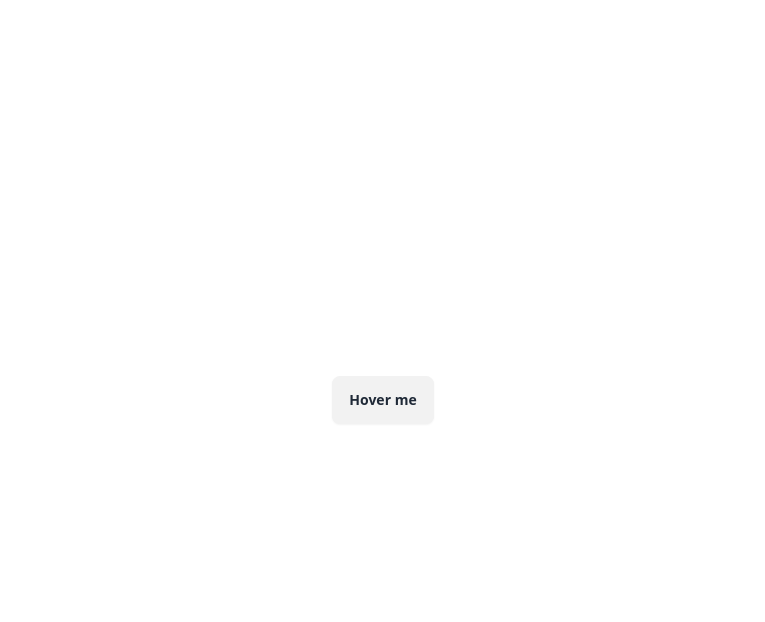
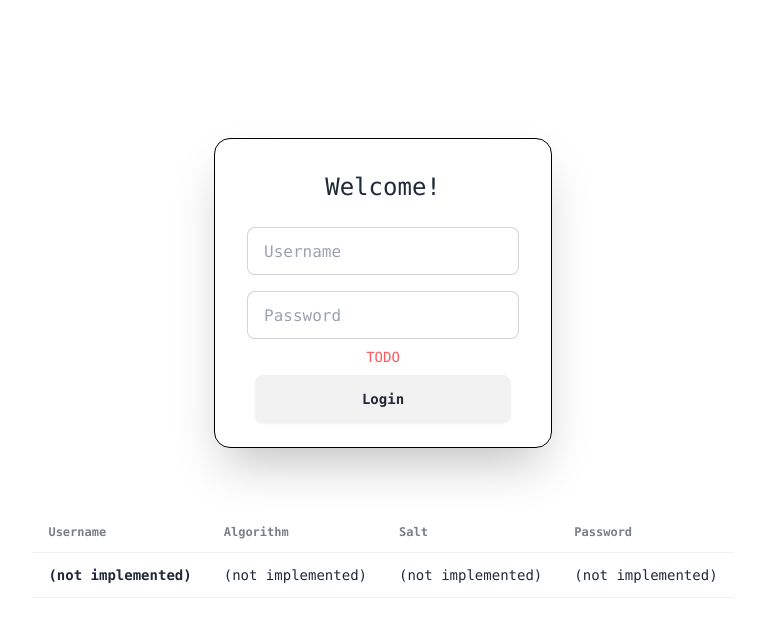
Before and after one commit to vanfossen/eduhash, a Vue app: page / in a window 1280 px wide. Shown: the top 622 px of the page, without its empty margins (257-1022 px from the left). Built offline with nearby package versions, Linux system fonts and the light colour scheme.

Commit message:
simple ui setup, no interactivity

```diff
--- a/src/App.vue
+++ b/src/App.vue
@@ -1,10 +1,20 @@
-<script setup lang="ts"></script>
+<!-- App.vue -->
+<script setup lang="ts">
+// vue and other libraries
+// TODO
+
+// components
+import Crypto from "./components/Crypto.vue";
+import Login from "./components/Login.vue";
+
+// variables
+// TODO
+</script>
 
 <template>
-  <div class="flex grow items-center justify-center">
-    <div className="tooltip" data-tip="hello">
-      <button className="btn">Hover me</button>
-    </div>
+  <div class="flex grow flex-col items-center justify-center">
+    <Login />
+    <Crypto />
   </div>
 </template>
 
--- /dev/null
+++ b/src/components/Crypto.vue
@@ -0,0 +1,26 @@
+<script setup lang="ts"></script>
+
+<template>
+  <div class="overflow-x-auto">
+    <table class="table my-16 font-mono">
+      <thead>
+        <tr>
+          <th>Username</th>
+          <th>Algorithm</th>
+          <th>Salt</th>
+          <th>Password</th>
+        </tr>
+      </thead>
+      <tbody>
+        <tr>
+          <th>(not implemented)</th>
+          <td>(not implemented)</td>
+          <td>(not implemented)</td>
+          <td>(not implemented)</td>
+        </tr>
+      </tbody>
+    </table>
+  </div>
+</template>
+
+<style scoped></style>
--- /dev/null
+++ b/src/components/Login.vue
@@ -0,0 +1,34 @@
+<!-- Login.vue -->
+<script setup lang="ts"></script>
+
+<template>
+  <div
+    class="flex flex-col items-center rounded-2xl border border-black px-8 py-4 font-mono shadow-2xl"
+  >
+    <h1 class="mx-2 my-4 text-2xl">Welcome!</h1>
+
+    <!-- username -->
+    <input
+      id="username"
+      type="text"
+      placeholder="Username"
+      class="input input-bordered m-2 w-full max-w-xs"
+    />
+
+    <!-- password -->
+    <input
+      id="password"
+      type="password"
+      placeholder="Password"
+      class="input input-bordered m-2 w-full max-w-xs"
+    />
+
+    <!-- Display error message -->
+    <p class="text-sm text-error">TODO</p>
+
+    <!-- login -->
+    <button class="btn btn-wide m-2">Login</button>
+  </div>
+</template>
+
+<style scoped></style>
```
